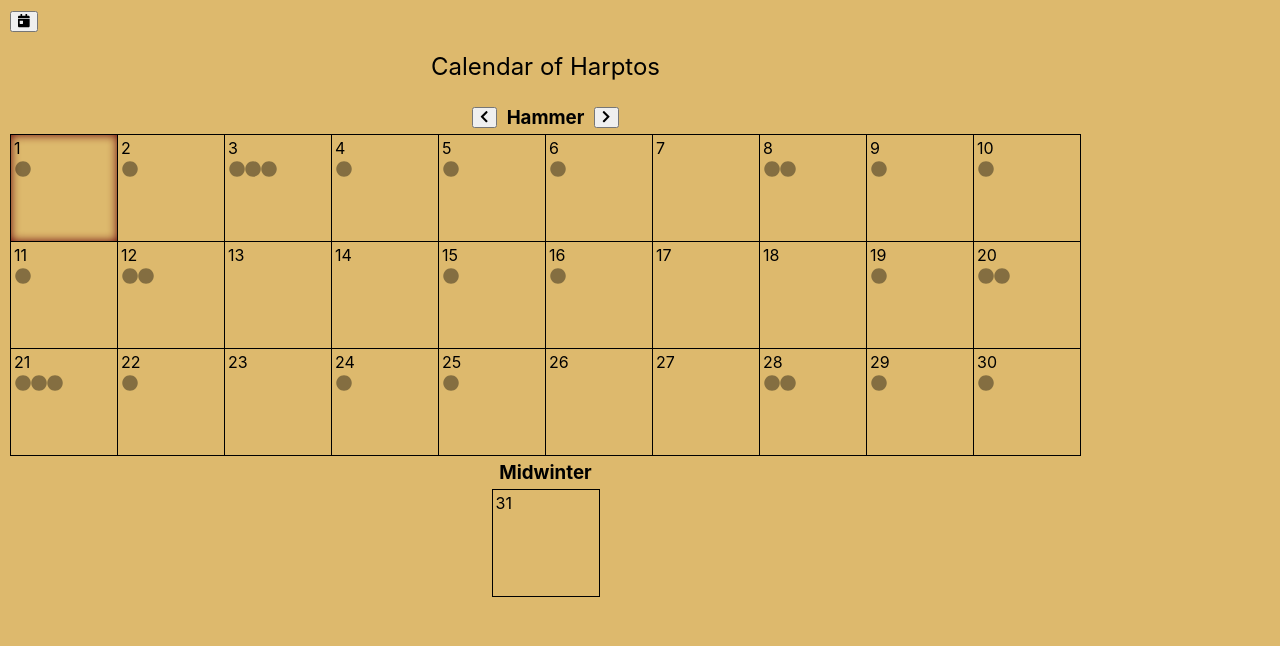
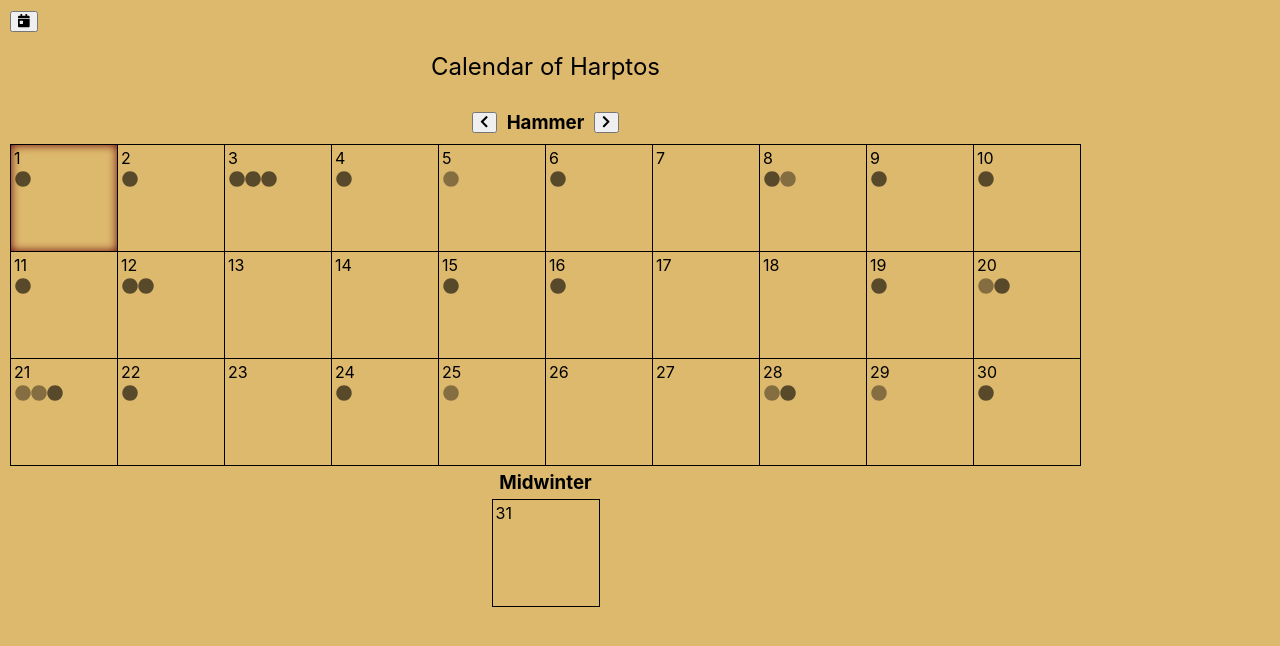
Before and after one commit to moo-man/salvation-react, a React (Create React App) app: page /calendar in a window 1280 px wide. Shown: the top 646 px of the page. Built offline with nearby package versions, Linux system fonts and the light colour scheme.

Commit message:
Change years and marker opacity

```diff
--- a/src/components/calendar/CalendarDay.tsx
+++ b/src/components/calendar/CalendarDay.tsx
@@ -1,7 +1,8 @@
-import { faCircle } from '@fortawesome/free-solid-svg-icons';
+import { faCircle, faPlay, faStop } from '@fortawesome/free-solid-svg-icons';
 import { FontAwesomeIcon } from '@fortawesome/react-fontawesome';
 import React, { MouseEventHandler } from 'react';
 import { Note } from '../../models/Note';
+import { NoteType } from '../../models/types';
 import '../../styles/CalendarDay.css';
 
 interface CalendarDayProps {
@@ -24,8 +25,17 @@ export class CalendarDay extends React.Component<CalendarDayProps> {
             {this.props.notes
               .map((n) => {
                 let markerClass = n.active ? "marker active" : "marker"
-                return <span className={markerClass}><FontAwesomeIcon icon={faCircle}/></span>
+                let opacity = 1 - ((Math.abs(n.distance || 0))/ 5)
+                if (opacity <= 0)
+                  return undefined
+                let icon = faCircle;
+                if (n.type === NoteType.Stop)
+                  icon = faStop
+                if (n.type === NoteType.Start)
+                  icon = faPlay
+                return <span style={{opacity}} className={markerClass}><FontAwesomeIcon icon={icon}/></span>
               })
+              .filter(n => n)
               .reduce(
                 (prev, current): JSX.Element => (
                   <>
--- a/src/components/calendar/CalendarMonth.tsx
+++ b/src/components/calendar/CalendarMonth.tsx
@@ -6,9 +6,8 @@ import {
   CalendarOperations,
   CalendarState,
 } from '../../models/types';
-import { FontAwesomeIcon } from '@fortawesome/react-fontawesome';
-import { faChevronLeft, faChevronRight } from '@fortawesome/free-solid-svg-icons';
 import { InterCalDay } from './InterCalDay';
+import { ForwardBackward } from './ForwardBackward';
 
 interface CalendarMonthProps {
   data: CalendarMonthData;
@@ -28,21 +27,11 @@ export class CalendarMonth extends React.Component<CalendarMonthProps> {
     return (
       <div className={className} onClick={this.props.onClick} data-month={this.props.data.number}>
         <header>
-          {this.props.mode === 'month' ? (
-            <button data-value="-1" onClick={this.handleMonthClick.bind(this)}>
-              <FontAwesomeIcon icon={faChevronLeft} />
-            </button>
-          ) : (
-            <></>
-          )}
-          <h3>{this.props.data.name}</h3>
-          {this.props.mode === 'month' ? (
-            <button data-value="1" onClick={this.handleMonthClick.bind(this)}>
-              <FontAwesomeIcon icon={faChevronRight} />
-            </button>
-          ) : (
-            <></>
-          )}
+          {this.props.mode === "month"
+          ? <ForwardBackward text={this.props.data.name} onForward={this.handleMonthClick.bind(this)} onBackward={this.handleMonthClick.bind(this)}></ForwardBackward>
+          : <h3>{this.props.data.name}</h3>
+
+          }
         </header>
         <div className="days">
           {html.reduce(
@@ -115,12 +104,7 @@ export class CalendarMonth extends React.Component<CalendarMonthProps> {
 
 
   handleMonthClick(event: React.MouseEvent): void {
-    let value: string | null = event.currentTarget.getAttribute('data-value');
-
-    if (value) {
-      let multiplier: number = parseInt(value);
-
-      this.props.operations.changeMonth(multiplier);
-    }
+    let direction = event.currentTarget.getAttribute('data-type');
+    this.props.operations.changeMonth(direction === "forward" ? 1 : -1);
   }
 }
--- a/src/components/calendar/CalendarYear.tsx
+++ b/src/components/calendar/CalendarYear.tsx
@@ -1,73 +1,90 @@
 import React from 'react';
-import { CalendarData, CalendarMonthData, CalendarState } from '../../models/types';
+import {
+  CalendarData,
+  CalendarMonthData,
+  CalendarState,
+} from '../../models/types';
 import '../../styles/CalendarYear.css';
 import { CalendarMonth } from './CalendarMonth';
+import { ForwardBackward } from './ForwardBackward';
 
 interface CalendarYearProps {
   data: CalendarData;
   state: CalendarYearState;
-  getMonthData: (month: number) => CalendarMonthData
+  getMonthData: (month: number, year: number) => CalendarMonthData;
+  operations: { changeYear: (year: number) => void };
 }
 
 interface CalendarYearState extends CalendarState {
-  activeMonth? : number
+  activeMonth?: number;
 }
 
-export class CalendarYear extends React.Component<CalendarYearProps,CalendarYearState> {
-
-  constructor(props: CalendarYearProps)
-  {
-    super(props);
-    this.state = props.state;
-  }
-
+export class CalendarYear extends React.Component<CalendarYearProps> {
   render(): JSX.Element {
     let monthViews: JSX.Element[] = [];
-    if (this.state)
-    {
-      this.props.data.calendar.daysInMonth.forEach((monthDays: number, i: number) => {
-        if (this.state && monthDays > 0)
-        {
+    this.props.data.calendar.daysInMonth.forEach(
+      (monthDays: number, i: number) => {
+        if (monthDays > 0) {
           monthViews.push(
             <CalendarMonth
               onClick={this.handleMonthClick.bind(this)}
-              active={this.state.activeMonth === i}
-              mode={"year"}
+              active={this.props.state.activeMonth === i}
+              mode={'year'}
               key={`${i},${this.props.state.year}`}
               state={this.props.state}
-              data={this.props.getMonthData(i)}
-              operations={
-                {
-                changeDay : (day: number) : void=> {return},
-                changeMonth : (number: number) : void=> {return}
-                }
-              }
+              data={this.props.getMonthData(i, this.props.state.year)}
+              operations={{
+                changeDay: (day: number): void => {
+                  return;
+                },
+                changeMonth: (number: number): void => {
+                  return;
+                },
+              }}
             ></CalendarMonth>
           );
         }
-      });
-    }
-
+      }
+    );
 
     return (
       <div className="CalendarYear">
-        {monthViews.reduce((prev : JSX.Element, current : JSX.Element) : JSX.Element => (<>{prev}{current}</>))}
+        <header>
+          <ForwardBackward
+            text={this.props.state.year.toString()}
+            onForward={this.handleYearClick.bind(this)}
+            onBackward={this.handleYearClick.bind(this)}
+          ></ForwardBackward>
+        </header>
+        <div className="months">
+          {monthViews.reduce(
+            (prev: JSX.Element, current: JSX.Element): JSX.Element => (
+              <>
+                {prev}
+                {current}
+              </>
+            ),
+            <></>
+          )}
+        </div>
       </div>
     );
   }
 
-  handleMonthClick(event : React.MouseEvent): void
-  {
-    let month = event.currentTarget.getAttribute("data-month")
-    if (event.currentTarget.classList.contains("active"))
-    {
-      this.setState({activeMonth : undefined})
-      return
+  handleMonthClick(event: React.MouseEvent): void {
+    let month = event.currentTarget.getAttribute('data-month');
+    if (event.currentTarget.classList.contains('active')) {
+      this.setState({ activeMonth: undefined });
+      return;
     }
 
-    if (month)
-    {
-      this.setState({activeMonth : parseInt(month)})
+    if (month) {
+      this.setState({ activeMonth: parseInt(month) });
     }
   }
+
+  handleYearClick(event: React.MouseEvent): void {
+    let direction = event.currentTarget.getAttribute('data-type');
+    this.props.operations.changeYear(direction === 'forward' ? 1 : -1);
+  }
 }
--- /dev/null
+++ b/src/components/calendar/ForwardBackward.tsx
@@ -0,0 +1,23 @@
+import React from "react";
+import { FontAwesomeIcon } from '@fortawesome/react-fontawesome';
+import { faChevronLeft, faChevronRight } from '@fortawesome/free-solid-svg-icons';
+import '../../styles/ForwardBackward.css';
+
+
+interface ForwardBackwardProps {
+  text : string
+  onForward : (ev : React.MouseEvent) => void
+  onBackward : (ev : React.MouseEvent) => void
+}
+
+
+export class ForwardBackward extends React.Component<ForwardBackwardProps> {
+
+  render(): JSX.Element {
+    return <div className="direction-controls">
+      <button data-type="backward" onClick={this.props.onBackward}><FontAwesomeIcon icon={faChevronLeft} /></button>
+      <h3>{this.props.text}</h3>
+      <button data-type="forward" onClick={this.props.onForward}><FontAwesomeIcon icon={faChevronRight} /></button>
+    </div>
+  }
+}
--- a/src/controllers/AbstractCalendarController.ts
+++ b/src/controllers/AbstractCalendarController.ts
@@ -11,8 +11,8 @@ export abstract class AbstractCalendarController {
     abstract getCalendarState() : CalendarState
     abstract getCalendarData() : CalendarData
     abstract getCurrentMonthData() : CalendarMonthData
-    abstract getMonthData(month : number): CalendarMonthData
+    abstract getMonthData(month : number, year : number): CalendarMonthData
     abstract changeDateBy(date : Date) : CalendarState
-    abstract getIntercalData(month: number) : InterCalData | void
+    abstract getIntercalData(month: number, year : number) : InterCalData | void
 
 }
--- a/src/controllers/TestHarptosCalendarController.ts
+++ b/src/controllers/TestHarptosCalendarController.ts
@@ -7,6 +7,7 @@ import {
   CampaignData,
   Date,
   InterCalData,
+  NoteType,
 } from '../models/types';
 import { AbstractCalendarController } from './AbstractCalendarController';
 
@@ -107,23 +108,23 @@ export class TestHarptosCalendar extends AbstractCalendarController {
 
   getCurrentMonthData(): CalendarMonthData {
     if (this.model) {
-      return this.getMonthData(this.model.state.month);
+      return this.getMonthData(this.model.state.month, this.model.state.year);
     } else throw Error('No Calendar Model');
   }
 
-  getMonthData(month: number): CalendarMonthData {
+  getMonthData(month: number, year : number): CalendarMonthData {
     if (this.model) {
       return {
         daysInMonth: this.model.data.calendar.daysInMonth[month],
         daysInWeek: this.model.data.calendar.daysInWeek,
         name: this.model.data.calendar.monthNames[month],
         number: month,
-        intercal: this.getIntercalData(month) || undefined,
-        notes: this.getMonthNotes(month),
+        intercal: this.getIntercalData(month, year) || undefined,
+        notes: this.getMonthNotes(month, year),
       };
     } else throw Error('No Calendar Model');
   }
-  getMonthNotes(month: number): { [key: string]: Note[] } {
+  getMonthNotes(month: number, year : number): { [key: string]: Note[] } {
     let monthNotes: { [key: string]: Note[] } = {};
     Object.keys(this.campaignData?.notes || {})
       .filter((date) => Number(date.split(',')[0]) === month)
@@ -133,17 +134,29 @@ export class TestHarptosCalendar extends AbstractCalendarController {
         if (this.campaignData) {
           if (monthNotes[day]) {
             monthNotes[day] = monthNotes[day].concat(
-              this.campaignData.notes[date]
+              this.campaignData.notes[date].map(n => {
+                let noteYear = Number(n.date.split(",")[2].toString());
+                n.distance = year - noteYear;
+                if (!n.campaign)
+                  n.distance = 0
+                return n
+              })
             );
           } else {
-            monthNotes[day] = this.campaignData.notes[date];
+            monthNotes[day] = this.campaignData.notes[date].map(n => {
+              let noteYear = Number(n.date.split(",")[2].toString());
+              n.distance = year - noteYear;
+              if (!n.campaign)
+                n.distance = 0
+              return n
+            });
           }
         }
       });
     return monthNotes;
   }
 
-  getIntercalData(month: number): InterCalData | void {
+  getIntercalData(month: number, year: number): InterCalData | void {
     if (this.model) {
       let intercal = this.model.data.calendar.intercal.find(
         (i) => month === i.month
@@ -191,6 +204,9 @@ export class TestHarptosCalendar extends AbstractCalendarController {
         tag: campaign.Tag,
       };
 
+      campaign.notes[0].start = true;
+      campaign.notes[campaign.notes.length-1].end = true;
+
       for (let note of campaign.notes) {
         let date = TestHarptosCalendar.convertStringDate(note.Date);
         let noteData = {
@@ -198,7 +214,15 @@ export class TestHarptosCalendar extends AbstractCalendarController {
           date,
           importance: parseInt(note.Importance),
           campaign: campaign.Tag as string,
+          type: NoteType.Normal
         };
+
+        if (note.start)
+          noteData.type = NoteType.Start
+
+        if (note.end)
+          noteData.type = NoteType.Stop
+
         if (this.campaignData.notes[date]?.length) {
           this.campaignData.notes[date].push(noteData);
         } else {
--- a/src/models/Note.ts
+++ b/src/models/Note.ts
@@ -1,4 +1,4 @@
-import { Importance } from "./types"
+import { Importance, NoteType } from "./types"
 
 export class Note {
     content = "";
@@ -6,4 +6,6 @@ export class Note {
     date = ""
     campaign : string | undefined = undefined
     active? : boolean
+    type: NoteType = NoteType.Normal
+    distance? : number = 0
 }
--- a/src/models/types.ts
+++ b/src/models/types.ts
@@ -57,6 +57,7 @@ export interface CalendarOperations {
 
 
 export enum Importance {None, Campaign, Global}
+export enum NoteType {Normal, Start, Stop}
 
 
 export interface CampaignData {
--- a/src/routes/CalendarView.tsx
+++ b/src/routes/CalendarView.tsx
@@ -13,11 +13,10 @@ interface CalendarViewProps {
 }
 
 class CalendarView extends React.Component<CalendarViewProps, CalendarState> {
-
   componentDidMount() {
     this.controller.fetchData().then(() => {
       this.setState(this.controller.getCalendarState());
-      this.setState({viewMode : "month"})
+      this.setState({ viewMode: 'month' });
     });
   }
 
@@ -25,48 +24,63 @@ class CalendarView extends React.Component<CalendarViewProps, CalendarState> {
     if (!this.state) {
       return <div></div>;
     }
-    let calendarData = this.controller.getCalendarData()
+    let calendarData = this.controller.getCalendarData();
     return (
       <div className="CalendarView">
-
         <div className="Calendar">
-        <button onClick={this.toggleView.bind(this)}><FontAwesomeIcon icon={faCalendarDay}/></button>
+          <button onClick={this.toggleView.bind(this)}>
+            <FontAwesomeIcon icon={faCalendarDay} />
+          </button>
           <CalendarHeader name={calendarData.calendar.name}></CalendarHeader>
-        {this.state.viewMode === "month" ? <CalendarMonth
+          {this.state.viewMode === 'month' ? (
+            <CalendarMonth
               data={this.controller.getCurrentMonthData()}
               state={this.state}
               mode={'month'}
               operations={{
-            changeDay: this.changeDay,
-            changeMonth: this.changeMonth,
-          }}></CalendarMonth>
-          : <CalendarYear data={calendarData} state={this.state} getMonthData={this.controller.getMonthData.bind(this.controller)}></CalendarYear>}
-
+                changeDay: this.changeDay.bind(this),
+                changeMonth: this.changeMonth.bind(this),
+              }}
+            ></CalendarMonth>
+          ) : (
+            <CalendarYear
+              data={calendarData}
+              state={this.state}
+              getMonthData={this.controller.getMonthData.bind(this.controller)}
+              operations={{
+                changeYear : this.changeYear.bind(this)
+              }}
+            ></CalendarYear>
+          )}
         </div>
-      <div className="Campaign">
-
-      </div>
+        <div className="Campaign"></div>
       </div>
     );
   }
 
-  changeDay = async (day: number) => {
+  async changeDay (day: number) {
     // Extract this into generic controller?
     this.setState(await this.controller.setDate({ day }));
+  };
+
+  async changeMonth (number: number) {
+    this.setState(await this.controller.changeDateBy({ month: number }));
+  };
+
+
+  async changeYear (number: number) {
+    this.setState(await this.controller.changeDateBy({ year: number }));
+  };
+
+
+  switchViewTo(view: string) {
+    this.setState({ viewMode: view });
   }
 
-  changeMonth = async (number: number) => {
-    this.setState(await this.controller.changeDateBy({ month: number }));
-  }
-
-  switchViewTo(view : string)
-  {
-    this.setState({viewMode : view})
-  }
-
-  toggleView()
-  {
-    this.setState({viewMode : this.state.viewMode === "month" ? "year" : "month"})
+  toggleView() {
+    this.setState({
+      viewMode: this.state.viewMode === 'month' ? 'year' : 'month',
+    });
   }
 
   get controller(): AbstractCalendarController {
--- a/src/styles/CalendarDay.css
+++ b/src/styles/CalendarDay.css
@@ -26,7 +26,6 @@
 }
 
 .day .notes .marker {
-    opacity : 0.4;
 }
 
 .day .notes .marker.active {
--- /dev/null
+++ b/src/styles/ForwardBackward.css
@@ -0,0 +1,10 @@
+
+.direction-controls {
+    display: flex;
+    align-items: center;
+    justify-content: center;
+}
+
+.direction-controls > *{
+    margin: 5px
+}
```
Also changed, not shown: src/styles/CalendarYear.css (+7 -0 lines). Lines whose indentation alone changed are shown as unchanged.
